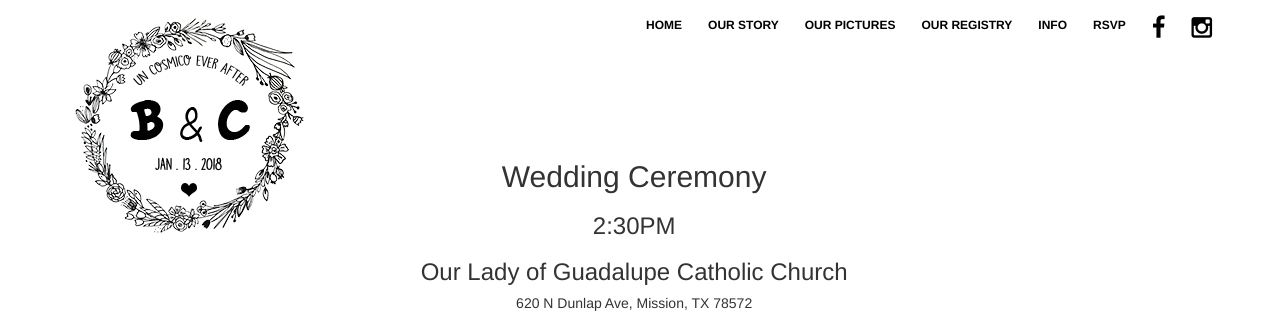
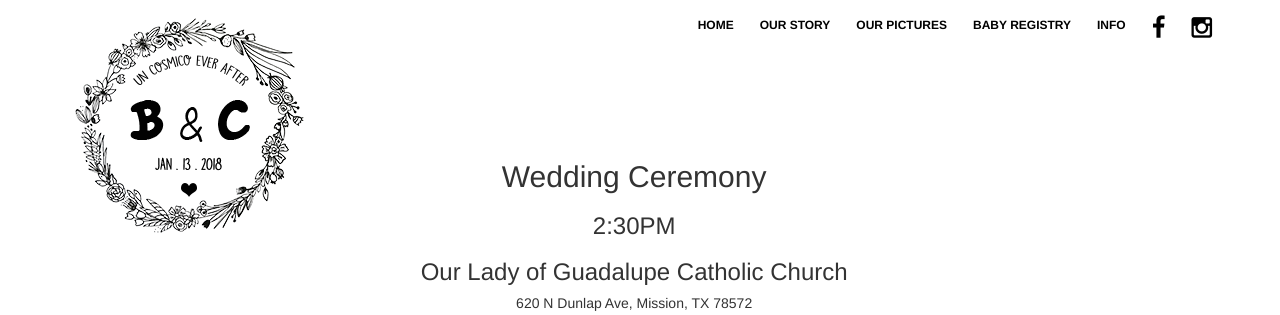
Before and after one commit to bradleygamboa/uncosmicoeverafter, a PHP site: page /info.html in a window 1280 px wide. Shown: the top 315 px of the page. Run offline with PHP 8.4, Linux system fonts and the light colour scheme.

Commit message:
removed registry and rsvp. added baby registry link

```diff
--- a/app/assets/css/main.css
+++ b/app/assets/css/main.css
@@ -209,3 +209,7 @@ body {
 .img-responsive {
   margin: 0 auto;
 }
+
+.black-nav li a{
+  color: black!important;
+}
--- a/index.html
+++ b/index.html
@@ -46,9 +46,8 @@
           <li class="active"><a href="index.html">HOME</a></li>
           <li><a href="stories.html">OUR STORY</a></li>
           <li><a href="photos.html">OUR PICTURES</a></li>
-          <li><a href="registry.html">OUR REGISTRY</a></li>
+          <li><a target="_blank" href="https://www.buybuybaby.com/store/giftregistry/viewregistryguest/546683429">BABY REGISTRY</a></li>
           <li><a href="info.html">INFO</a></li>
-          <li><a target="_blank" href="http://uncosmicoeverafter.app.rsvpify.com/">RSVP</a></li>
           <li><a target="_blank" href="https://www.facebook.com/friendship/bradleyguapogamboa/cindilu.love/"><i class="fa fa-facebook fa-2x"></i></a></li>
           <li><a href="https://www.instagram.com/explore/tags/uncosmicoeverafter/" target="_blank"><i class="fa fa-instagram fa-2x"></i></a></li>
         </ul>
--- a/info.html
+++ b/info.html
@@ -37,15 +37,14 @@
                 </a>
       </div>
       <nav class="navbar-collapse collapse" id="main-nav" role="navigation">
-        <ul class="nav navbar-nav navbar-right nav-text-light">
-          <li><a style="color: black;" href="index.html">HOME</a></li>
-          <li><a style="color: black;" href="stories.html">OUR STORY</a></li>
-          <li><a style="color: black;" href="photos.html">OUR PICTURES</a></li>
-          <li><a style="color: black;" href="registry.html">OUR REGISTRY</a></li>
-          <li class="active"><a style="color: black;" href="info.html">INFO</a></li>
-          <li><a target="_blank" style="color: black;" href="http://uncosmicoeverafter.app.rsvpify.com/">RSVP</a></li>
-          <li><a target="_blank" style="color: black;" href="https://www.facebook.com/friendship/bradleyguapogamboa/cindilu.love/"><i class="fa fa-facebook fa-2x"></i></a></li>
-          <li><a style="color: black;" href="https://www.instagram.com/explore/tags/uncosmicoeverafter/" target="_blank"><i class="fa fa-instagram fa-2x"></i></a></li>
+        <ul class="nav navbar-nav navbar-right nav-text-light black-nav">
+          <li><a href="index.html">HOME</a></li>
+          <li><a href="stories.html">OUR STORY</a></li>
+          <li><a href="photos.html">OUR PICTURES</a></li>
+          <li><a target="_blank" href="https://www.buybuybaby.com/store/giftregistry/viewregistryguest/546683429">BABY REGISTRY</a></li>
+          <li class="active"><a href="info.html">INFO</a></li>
+          <li><a target="_blank" href="https://www.facebook.com/friendship/bradleyguapogamboa/cindilu.love/"><i class="fa fa-facebook fa-2x"></i></a></li>
+          <li><a href="https://www.instagram.com/explore/tags/uncosmicoeverafter/" target="_blank"><i class="fa fa-instagram fa-2x"></i></a></li>
         </ul>
       </nav>
     </div>
--- a/photos.html
+++ b/photos.html
@@ -40,10 +40,9 @@
         <ul class="nav navbar-nav navbar-right nav-text-light">
           <li><a href="index.html">HOME</a></li>
           <li><a href="stories.html">OUR STORY</a></li>
-          <li class="active"><a target="_blank" href="photos.html">OUR PICTURES</a></li>
-          <li><a href="registry.html">OUR REGISTRY</a></li>
+          <li class="active"><a href="photos.html">OUR PICTURES</a></li>
+          <li><a target="_blank" href="https://www.buybuybaby.com/store/giftregistry/viewregistryguest/546683429">BABY REGISTRY</a></li>
           <li><a href="info.html">INFO</a></li>
-          <li><a target="_blank" href="http://uncosmicoeverafter.app.rsvpify.com/">RSVP</a></li>
           <li><a target="_blank" href="https://www.facebook.com/friendship/bradleyguapogamboa/cindilu.love/"><i class="fa fa-facebook fa-2x"></i></a></li>
           <li><a href="https://www.instagram.com/explore/tags/uncosmicoeverafter/" target="_blank"><i class="fa fa-instagram fa-2x"></i></a></li>
         </ul>
```
Also changed, not shown: stories.html (+8 -9 lines), 3 other files.
